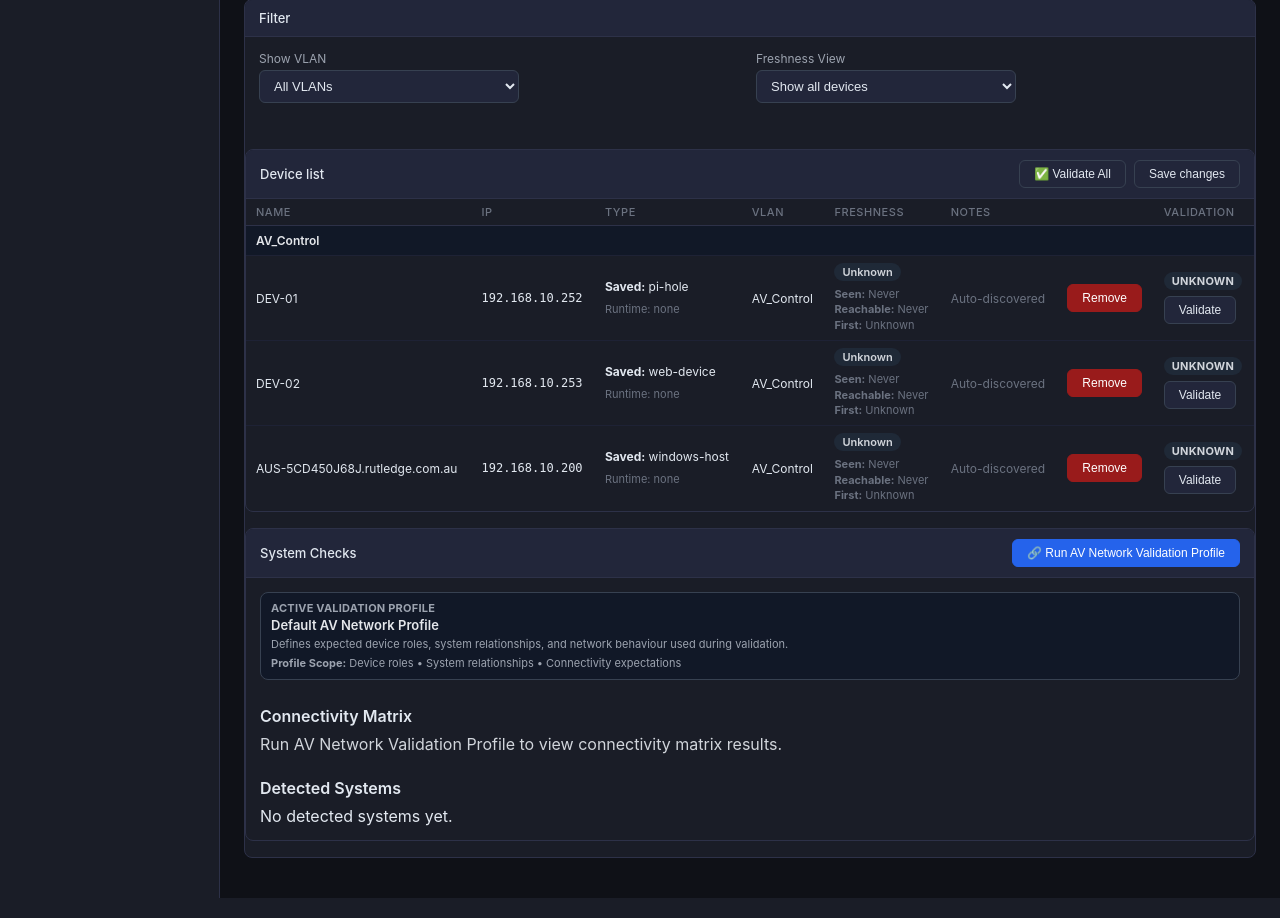
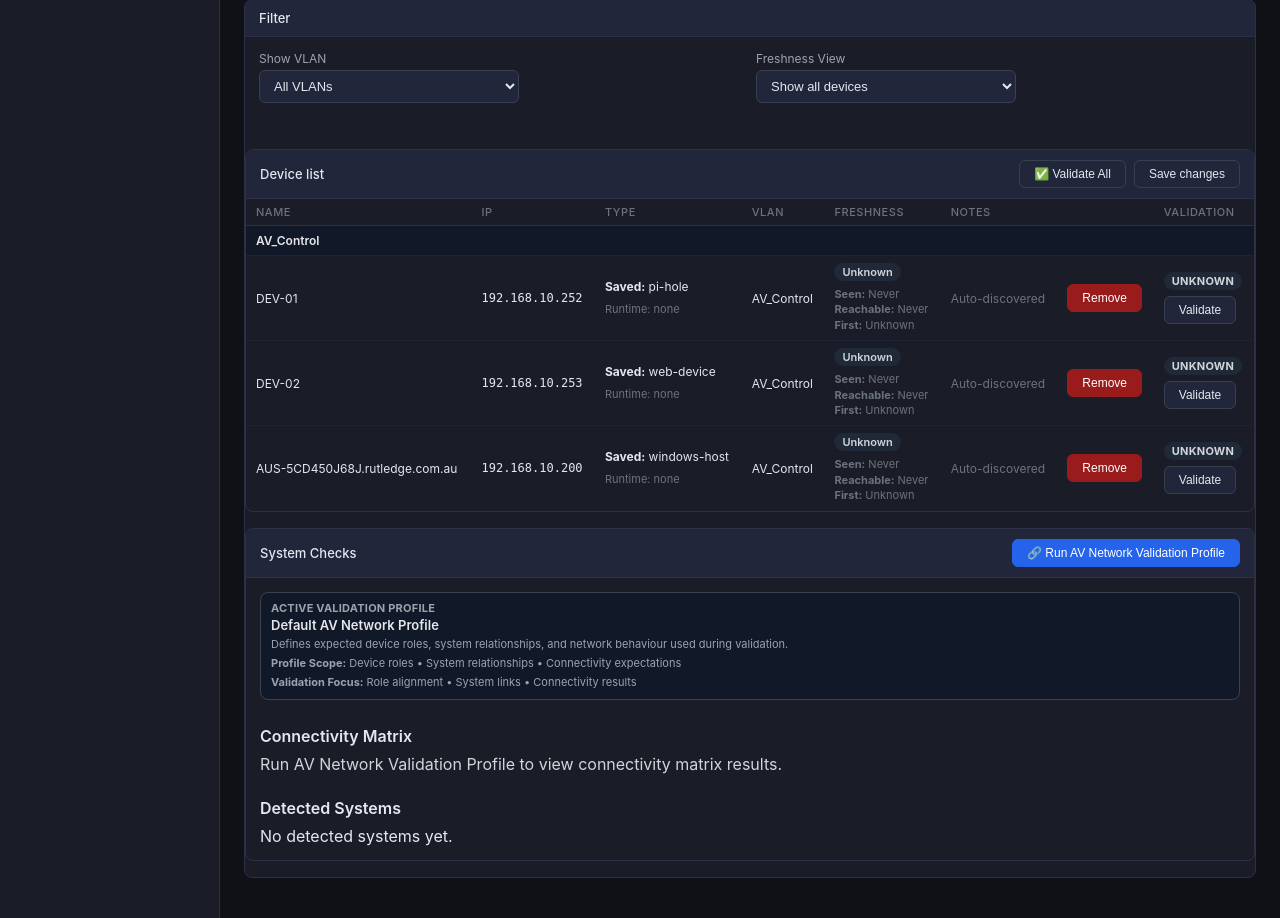
Before and after one commit to chriswarren85/NetPi, a Flask app: page /tools/devices in a window 1280 px wide. Shown: the part 669-1587 px from the top of the page. Run offline with Flask 3, Linux system fonts and the light colour scheme.

Commit message:
W2.4: add validation focus cue to active profile block

```diff
--- a/templates/devices.html
+++ b/templates/devices.html
@@ -152,6 +152,7 @@ SW-01	192.168.1.10	10		Cisco"></textarea>
       <div style="margin-top:2px;font-size:13px;font-weight:600;color:#e5e7eb">Default AV Network Profile</div>
       <div style="margin-top:4px;font-size:11px;line-height:1.4;color:#9ca3af">Defines expected device roles, system relationships, and network behaviour used during validation.</div>
       <div style="margin-top:4px;font-size:11px;line-height:1.4;color:#9ca3af"><strong>Profile Scope:</strong> Device roles • System relationships • Connectivity expectations</div>
+      <div style="margin-top:4px;font-size:11px;line-height:1.4;color:#9ca3af"><strong>Validation Focus:</strong> Role alignment • System links • Connectivity results</div>
     </div>
     <div id="system-summary" style="margin-bottom:10px;"></div>
     <div id="system-results" style="overflow-x:auto;"></div>
```
